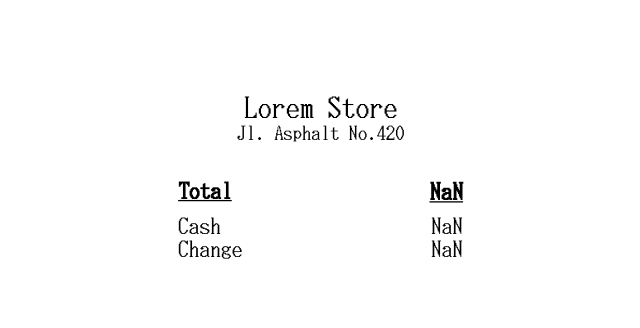
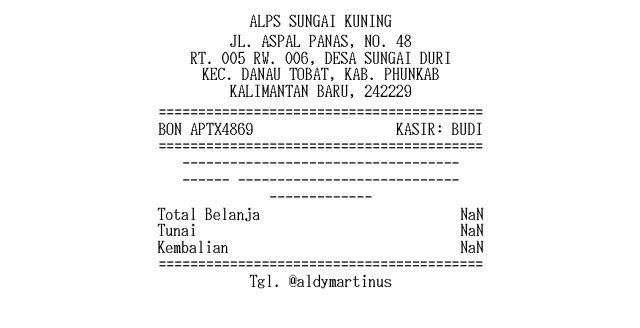
Before and after one commit to aldymartinus/fncalc-std, a SvelteKit app: page /receipt in a window 1280 px wide. Shown: the top 328 px of the page, without its empty margins (319-959 px from the left). Built offline with nearby package versions, Linux system fonts and the light colour scheme.

Commit message:
feat: minor adjusment to support receipt template feature

```diff
--- a/src/routes/receipt/+page.svelte
+++ b/src/routes/receipt/+page.svelte
@@ -1,58 +1,21 @@
 <script>
     import { onMount } from "svelte";
-    const f = (cash) => new Intl.NumberFormat().format(cash);
+    import Default from "$lib/receipt-template/Default.svelte";
+    import March from "$lib/receipt-template/March.svelte";
+    import Alps from "$lib/receipt-template/Alps.svelte";
 
-    let date, time, items, grand_total, paid;
+    let selectedStyle = "Alps";
+    const component = { Default, March, Alps };
 
     onMount(() => {
-        ({ date, time, items, grand_total, paid } = JSON.parse(
-            localStorage.getItem("final-cart"),
-        ));
+        print();
     });
 </script>
 
 <main>
     <div id="page-setup">
         <div id="receipt-container">
-            <div id="receipt-header">
-                <span id="store-name">Lorem Store</span>
-                <span id="alt-store-name"></span>
-                <span id="address">Jl. Asphalt No.420</span>
-            </div>
-            <div id="receipt-date">
-                <span id="date">{date}</span>
-                <span id="time">{time}</span>
-            </div>
-            <div id="item-list">
-                {#each items as item}
-                    <div id="item">
-                        <span id="item-name">{item.name} x{item.qty}</span>
-                        <div id="price">
-                            <span id="base-price">@{f(item.price)}</span><span
-                                id="subtotal">{f(item.qty * item.price)}</span
-                            >
-                        </div>
-                    </div>
-                {/each}
-            </div>
-            <div id="total">
-                <span>Total</span>
-                <span id="total-price">{f(grand_total)}</span>
-            </div>
-            <div id="pay">
-                <div id="paid">
-                    <span>Cash</span>
-                    <span id="paid-nominal">{f(paid)}</span>
-                </div>
-                <div id="change">
-                    <span>Change</span>
-                    <span id="change-nominal">{f(paid - grand_total)}</span>
-                </div>
-            </div>
-            <div id="receipt-footer">
-                <span id="sign"></span>
-                <div id="sign-space"></div>
-            </div>
+            <svelte:component this={component[selectedStyle]} />
         </div>
     </div>
 </main>
@@ -78,7 +41,7 @@
     main {
         background-color: #fff;
         width: 100vw;
-        height: 100vh;
+        height: 90vh;
     }
 
     #page-setup {
@@ -90,95 +53,8 @@
         font-family: "IBM PS55", serif;
     }
 
-    hr {
-        border: 1px dashed #000;
-    }
-
     #receipt-container {
         margin: 0 auto;
         text-align: center;
     }
-
-    #store-name {
-        font-size: 1.5rem;
-        margin: 5.6rem 0 0.1rem 0;
-    }
-
-    #alt-store-name {
-        margin: -0.3rem 0 0.2rem 0;
-        font-weight: 100;
-        font-size: 1.5rem;
-    }
-
-    #address {
-        font-size: 1rem;
-        margin: 0 0 0.2rem 0;
-    }
-
-    #receipt-header {
-        display: flex;
-        flex-direction: column;
-    }
-
-    #receipt-date {
-        padding: 0.5rem 0 0.5rem 0;
-        display: flex;
-        justify-content: space-between;
-        font-weight: 400;
-        font-size: 1rem;
-    }
-
-    #item {
-        margin: 0 0 0.1rem 0;
-        padding: 0.1rem 0 0.1rem 0;
-        display: flex;
-        text-align: left;
-        flex-direction: column;
-        font-size: 1.15rem;
-    }
-
-    #price {
-        display: flex;
-        justify-content: space-between;
-    }
-
-    #total {
-        padding: 0.5rem 0 0.5rem 0;
-        display: flex;
-        justify-content: space-between;
-        font-size: 1.15rem;
-        text-decoration: underline;
-        font-weight: bold;
-    }
-
-    #total-price {
-        font-size: 1.2rem;
-    }
-
-    #pay {
-        font-size: 1.15rem;
-    }
-
-    #paid {
-        display: flex;
-        justify-content: space-between;
-    }
-
-    #change {
-        display: flex;
-        justify-content: space-between;
-    }
-
-    #receipt-footer {
-        display: none;
-        margin: 5rem 0 0 0;
-    }
-
-    #sign {
-        font-size: 2rem;
-    }
-
-    #sign-space {
-        height: 35rem;
-    }
 </style>
```
